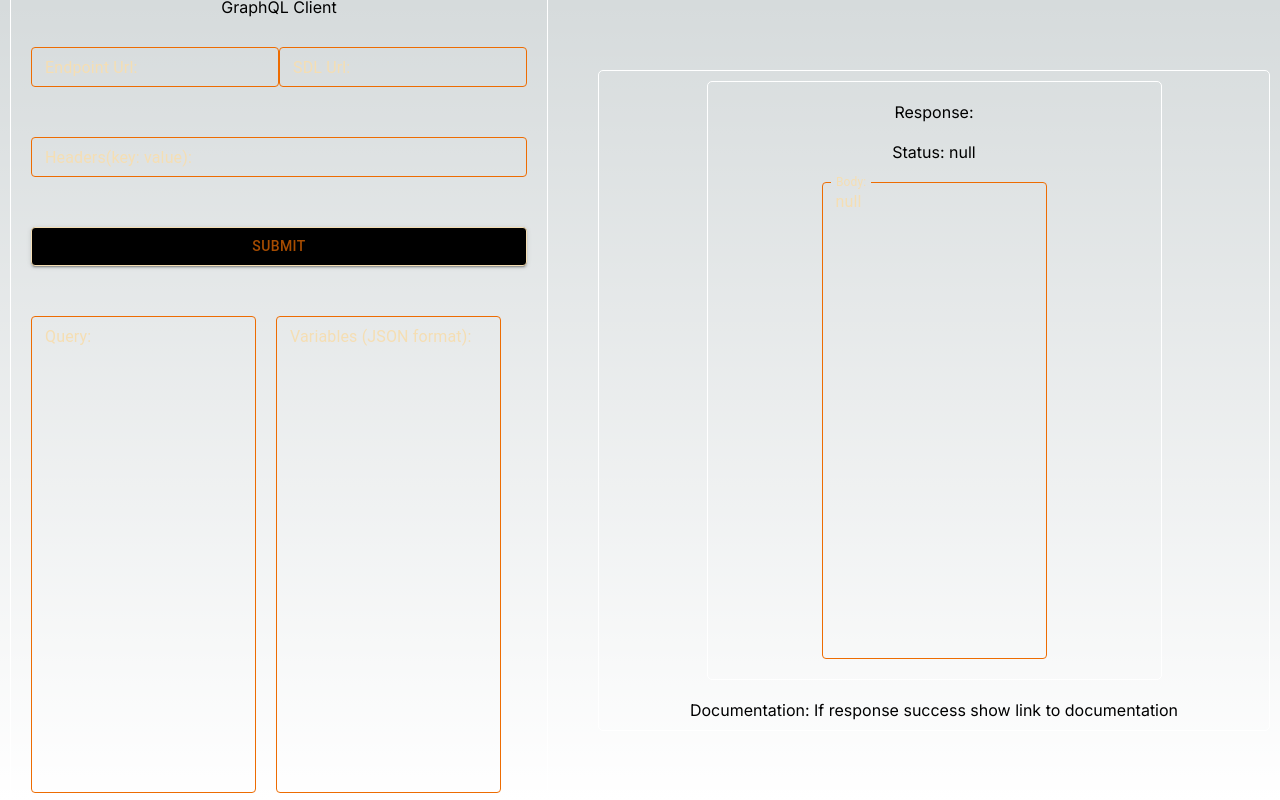
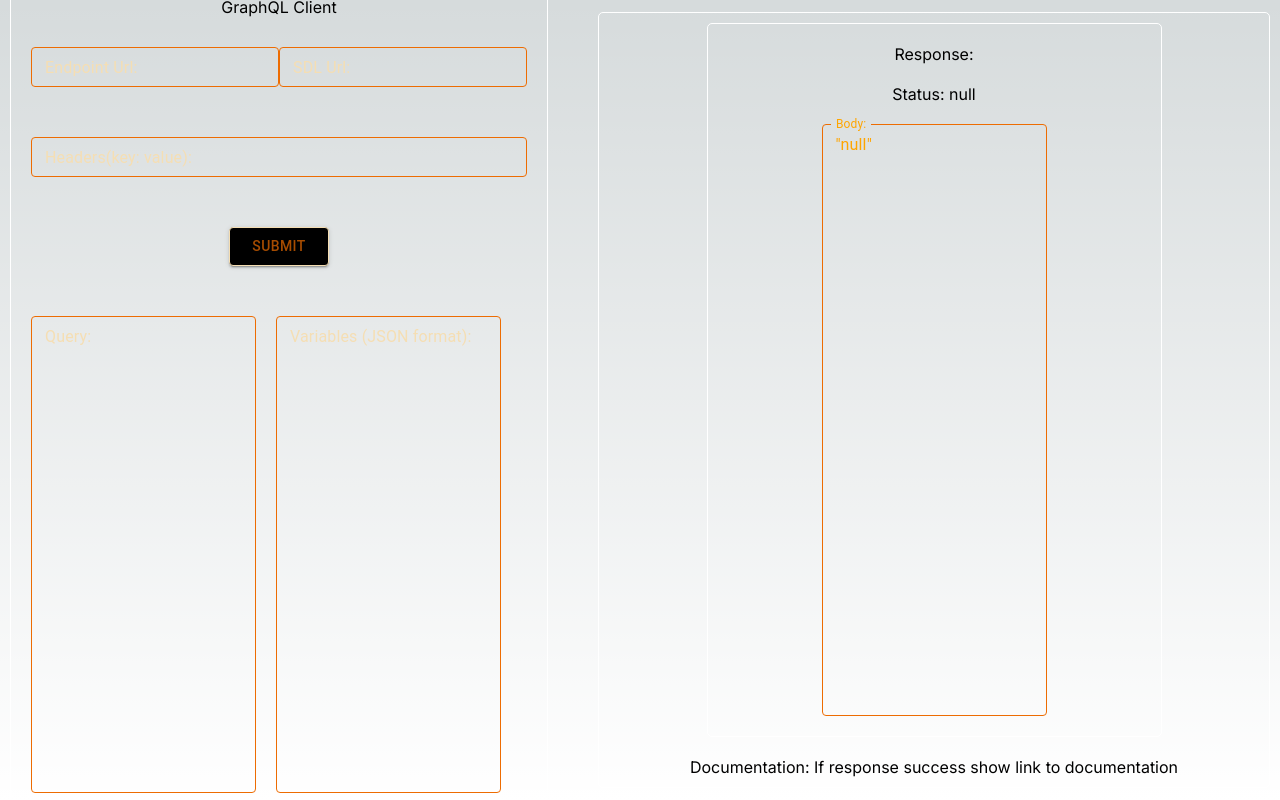
Before and after one commit to Asubas/graphiql-app, a Next.js app: page /graphql in a window 1280 px wide. Built offline with nearby package versions, Linux system fonts and the light colour scheme.

Commit message:
DTR-5/fix: change submit logic and testing for correct response displayed

```diff
--- a/src/app/graphql/graphql.module.scss
+++ b/src/app/graphql/graphql.module.scss
@@ -55,6 +55,9 @@
     color: #a64c01;
     background-color: #000000;
     border: 1px solid #f5deb3;
+    width: 100px;
+    align-self: center;
+
     &:hover {
       color: #f5deb3;
     }
@@ -69,6 +72,11 @@
 
 .header {
   display: block;
+  width: 100%;
+
+  &* {
+    width: 100%;
+  }
 }
 
 .form {
--- a/src/app/graphql/page.tsx
+++ b/src/app/graphql/page.tsx
@@ -4,17 +4,40 @@ import pages from './graphql.module.scss';
 import { useState } from 'react';
 import { GraphQLResponse, FormData } from '@/src/components/interfaces/graphQlInterface';
 import { TextFieldInput } from '@/src/components/inputs/textFieldInput/textFieldInput';
-import { Button } from '@mui/material';
+import { Button, TextField, styled } from '@mui/material';
+import { sendResponse } from './sendResponse';
+import MyTextField from './testTextField';
+
+const StyledTextField = styled(TextField)(({ theme }) => ({
+  '& label': {
+    color: 'orange', // Цвет для label
+  },
+  '& .MuiInputBase-input': {
+    color: 'orange', // Цвет текста
+  },
+  '& .MuiOutlinedInput-notchedOutline': {
+    borderColor: theme.palette.warning.main, // Цвет границы в обычном состоянии
+  },
+  '& .MuiOutlinedInput-root:hover .MuiOutlinedInput-notchedOutline': {
+    borderColor: theme.palette.warning.main, // Цвет границы при наведении
+  },
+  '& .MuiOutlinedInput-root.Mui-focused .MuiOutlinedInput-notchedOutline': {
+    borderColor: theme.palette.warning.main, // Цвет границы при фокусе
+  },
+  '& .MuiInputLabel-root.Mui-focused': {
+    color: 'orange', // Цвет label при фокусе
+  },
+}));
 
 const GraphQLClient = () => {
-  const { register, handleSubmit, reset } = useForm<FormData>();
+  const { register, handleSubmit, reset, setValue } = useForm<FormData>();
   const [response, setResponse] = useState<GraphQLResponse | null>(null);
   const [status, setStatus] = useState<number | null>(null);
 
   const onSubmit = async (data: FormData) => {
     const { endpointUrl, sdlUrl, headers, query, variables } = data;
     const headersObj: Record<string, string> = {};
-    console.log('вызывалас');
+
     if (headers) {
       const headerArray = headers.split(',');
       headerArray.forEach((header: string) => {
@@ -23,23 +46,13 @@ const GraphQLClient = () => {
       });
     }
 
-    try {
-      const res = await fetch(endpointUrl, {
-        method: 'POST',
-        headers: {
-          'Content-Type': 'application/json',
-          ...headersObj,
-        },
-        body: JSON.stringify({
-          query,
-          variables: variables ? JSON.parse(variables) : null,
-        }),
-      });
-
-      const result = await res.json();
-      setResponse(result);
-      setStatus(res.status);
-    } catch (error) {
+    const { result, status } = await sendResponse(endpointUrl, headersObj, query, variables);
+    if (result) {
+      console.log(result);
+      setResponse(result as GraphQLResponse);
+      setStatus(status);
+      setValue('variables', JSON.stringify(result.variables, null, 2));
+    } else {
       setResponse({ errors: [{ message: 'Что-то пошло не так.' }] });
       setStatus(500);
     }
@@ -77,16 +90,19 @@ const GraphQLClient = () => {
         <div className={pages.response}>
           <p> Response: </p>
           <p>Status: {status ? status : 'null'}</p>
-          <TextFieldInput
-            label="Body:"
-            multilineArea
-            rows={20}
-            InputProps={{
-              readOnly: true,
-              variant: 'outlined-multiline-static',
-            }}
-            defaultValue={response ? JSON.stringify(response, null, 2) : 'null'}
-          />
+          {/* <TextField
+            className={`${pages.area}`}
+            id={'outlined-basic'}
+            label="Body: "
+            variant="outlined"
+            size="small"
+            color="warning"
+            multiline
+            rows={25}
+            defaultValue=""
+            value={response ? JSON.stringify(response, null, 2) : 'null'}
+          /> */}
+          <MyTextField response={response ? response : 'null'} />
         </div>
         <p>
           Documentation:{' '}
--- /dev/null
+++ b/src/app/graphql/sendResponse.ts
@@ -0,0 +1,21 @@
+export async function sendResponse(
+  endpointUrl: string,
+  headersObj: Record<string, string>,
+  query: string,
+  variables: string,
+) {
+  const res = await fetch(endpointUrl, {
+    method: 'POST',
+    headers: {
+      'Content-Type': 'application/json',
+      ...headersObj,
+    },
+    body: JSON.stringify({
+      query,
+      variables: variables ? JSON.parse(variables) : null,
+    }),
+  });
+  const result = await res.json();
+
+  return { result, status: res.status };
+}
--- /dev/null
+++ b/src/app/graphql/testTextField.tsx
@@ -0,0 +1,41 @@
+import { TextField, styled } from '@mui/material';
+import { useTheme } from '@mui/material/styles';
+
+const StyledTextField = styled(TextField)(({ theme }) => ({
+  '& label': {
+    color: 'orange',
+  },
+  '& .MuiInputBase-input': {
+    color: 'orange',
+  },
+  '& .MuiOutlinedInput-notchedOutline': {
+    borderColor: theme.palette.warning.main,
+  },
+  '& .MuiOutlinedInput-root:hover .MuiOutlinedInput-notchedOutline': {
+    borderColor: theme.palette.warning.main,
+  },
+  '& .MuiOutlinedInput-root.Mui-focused .MuiOutlinedInput-notchedOutline': {
+    borderColor: theme.palette.warning.main,
+  },
+  '& .MuiInputLabel-root.Mui-focused': {
+    color: 'orange',
+  },
+}));
+
+function MyTextField({ response }) {
+  return (
+    <StyledTextField
+      id={'outlined-basic'}
+      label="Body: "
+      variant="outlined"
+      size="small"
+      color="warning"
+      multiline
+      rows={25}
+      defaultValue=""
+      value={response ? JSON.stringify(response, null, 2) : 'null'}
+    />
+  );
+}
+
+export default MyTextField;
```
